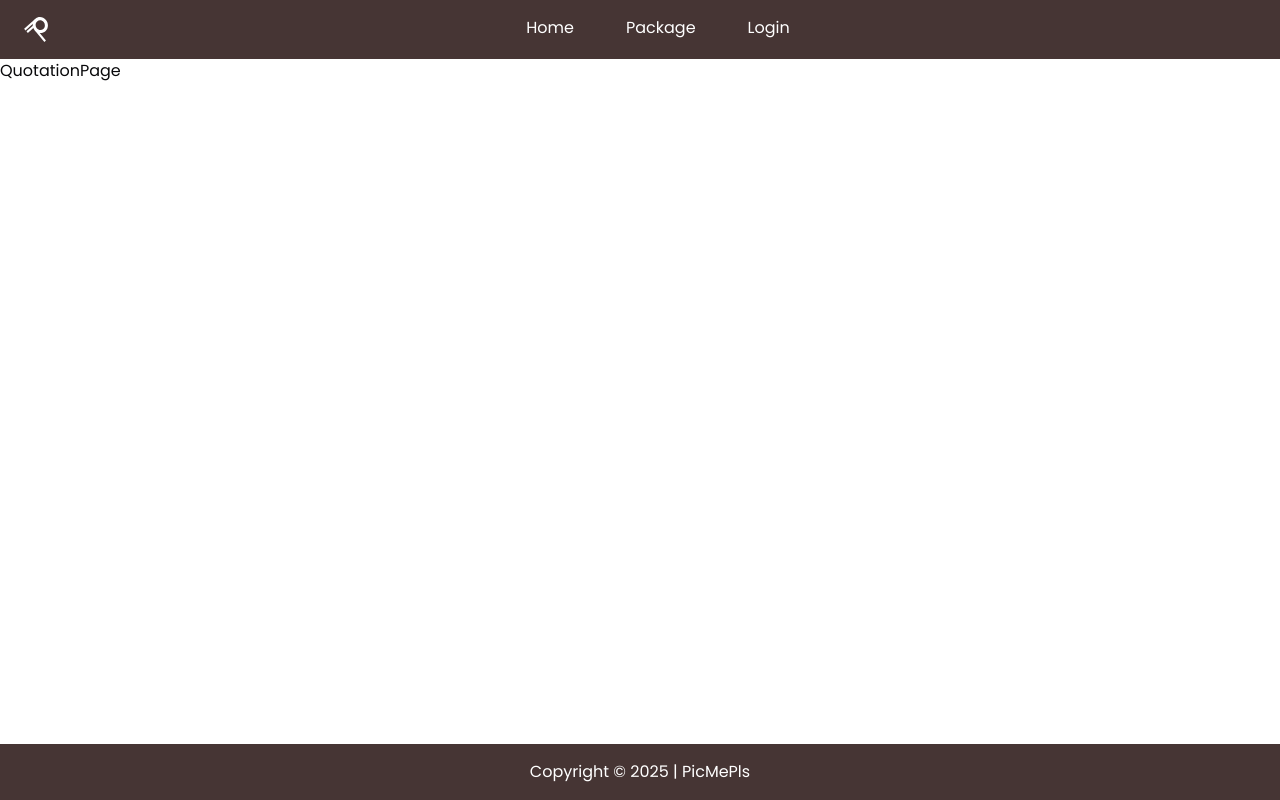
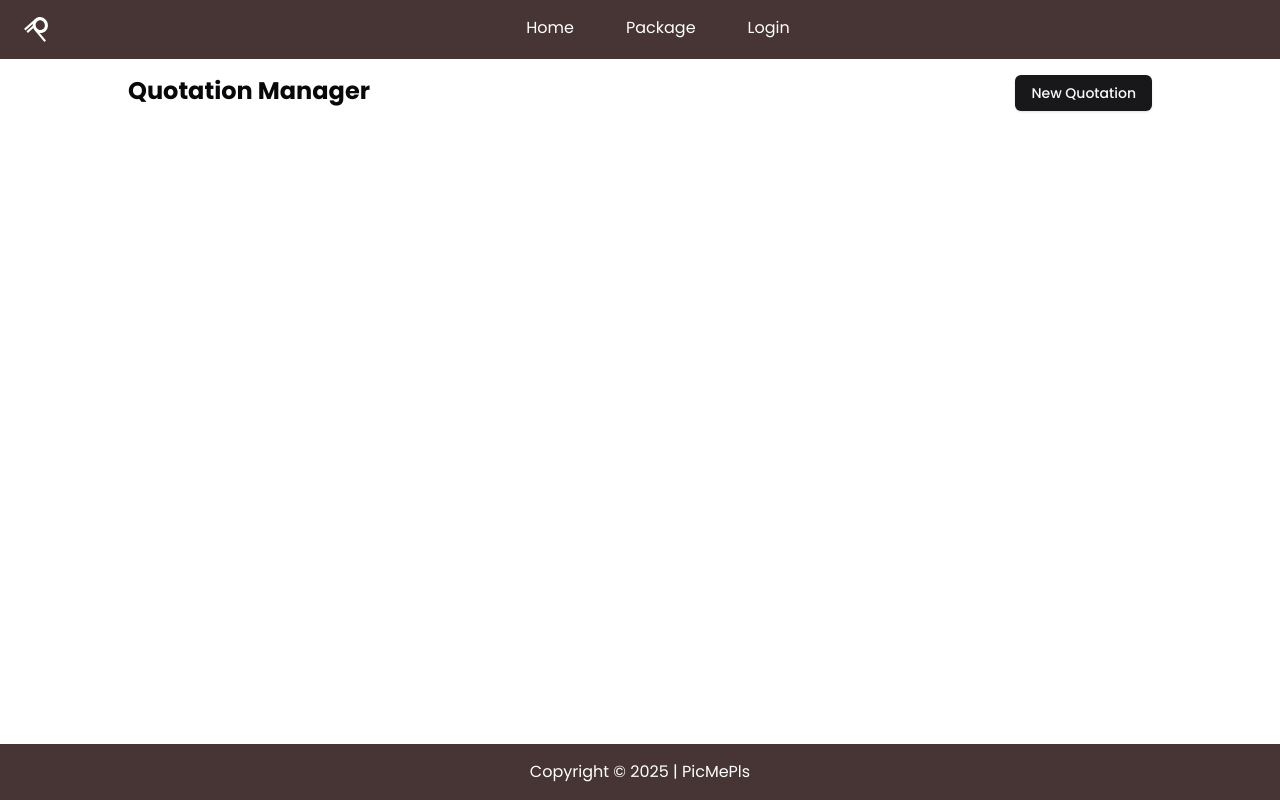
Before and after one commit to CP-RektMart/pic-me-pls-frontend, a Next.js app: page /photographer/quotation in a window 1280 px wide. Built offline with nearby package versions, Linux system fonts and the light colour scheme; no server answers; some icons are missing.

Commit message:
feat: initialise photographer quotation page

```diff
--- a/src/app/photographer/quotation/page.tsx
+++ b/src/app/photographer/quotation/page.tsx
@@ -1,3 +1,11 @@
+import { Button } from '@/components/ui/button'
+
 export default function QuotationPage() {
-  return <div>QuotationPage</div>
+  return (
+    <div className='flex w-full flex-row justify-between px-32 py-4'>
+      <div className='text-2xl font-bold'>Quotation Manager</div>
+
+      <Button>New Quotation</Button>
+    </div>
+  )
 }
--- /dev/null
+++ b/src/components/quotation/photographer-quotation.tsx
@@ -0,0 +1,3 @@
+export default function PhotographerQuotation() {
+  return <div>PhotographerQuotation</div>
+}
```
